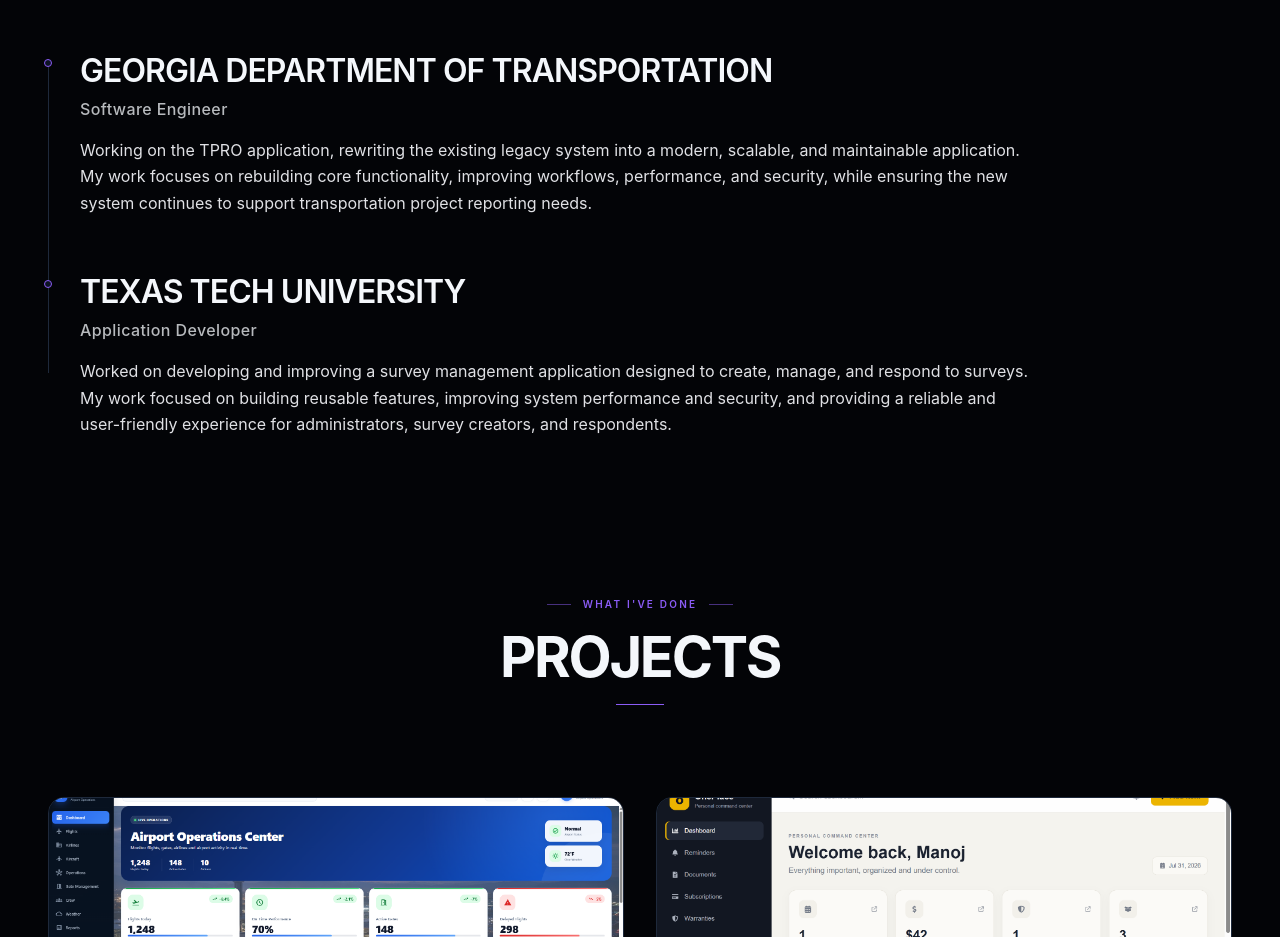
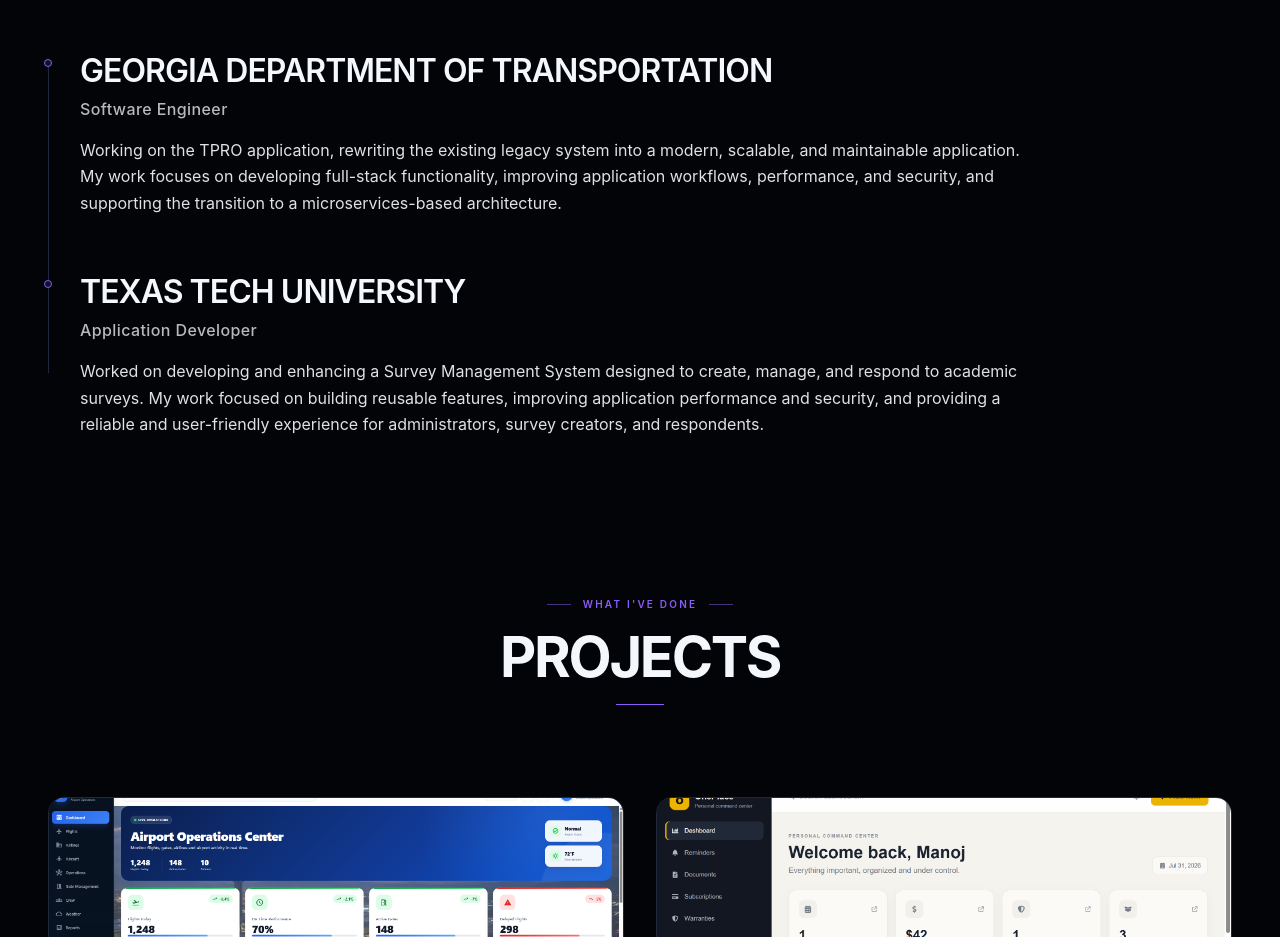
Before and after one commit to nagamanoj7/portfolio, a React (Vite) app: page / in a window 1280 px wide. Shown: the part 1640-2577 px from the top of the page. Built offline with nearby package versions, Linux system fonts and the light colour scheme.

Commit message:
Update experience descriptions

```diff
--- a/src/components/ExperienceSection.tsx
+++ b/src/components/ExperienceSection.tsx
@@ -12,13 +12,13 @@
     company: 'Georgia Department of Transportation',
     role: 'Software Engineer',
     description:
-      'Working on the TPRO application, rewriting the existing legacy system into a modern, scalable, and maintainable application. My work focuses on rebuilding core functionality, improving workflows, performance, and security, while ensuring the new system continues to support transportation project reporting needs.',
+      'Working on the TPRO application, rewriting the existing legacy system into a modern, scalable, and maintainable application. My work focuses on developing full-stack functionality, improving application workflows, performance, and security, and supporting the transition to a microservices-based architecture.',
   },
   {
     company: 'Texas Tech University',
     role: 'Application Developer',
     description:
-      'Worked on developing and improving a survey management application designed to create, manage, and respond to surveys. My work focused on building reusable features, improving system performance and security, and providing a reliable and user-friendly experience for administrators, survey creators, and respondents.',
+      'Worked on developing and enhancing a Survey Management System designed to create, manage, and respond to academic surveys. My work focused on building reusable features, improving application performance and security, and providing a reliable and user-friendly experience for administrators, survey creators, and respondents.',
   },
 ]
 
```
